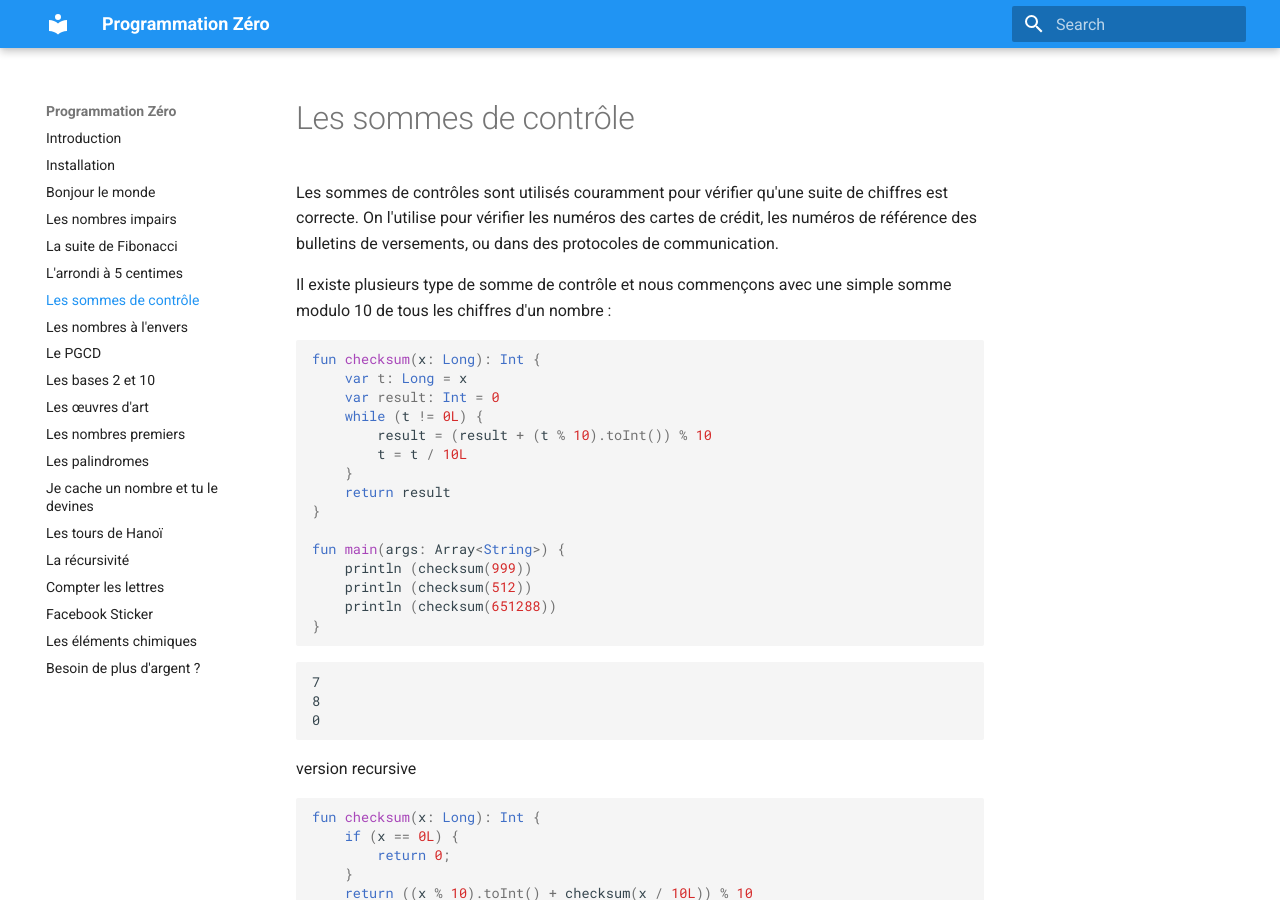
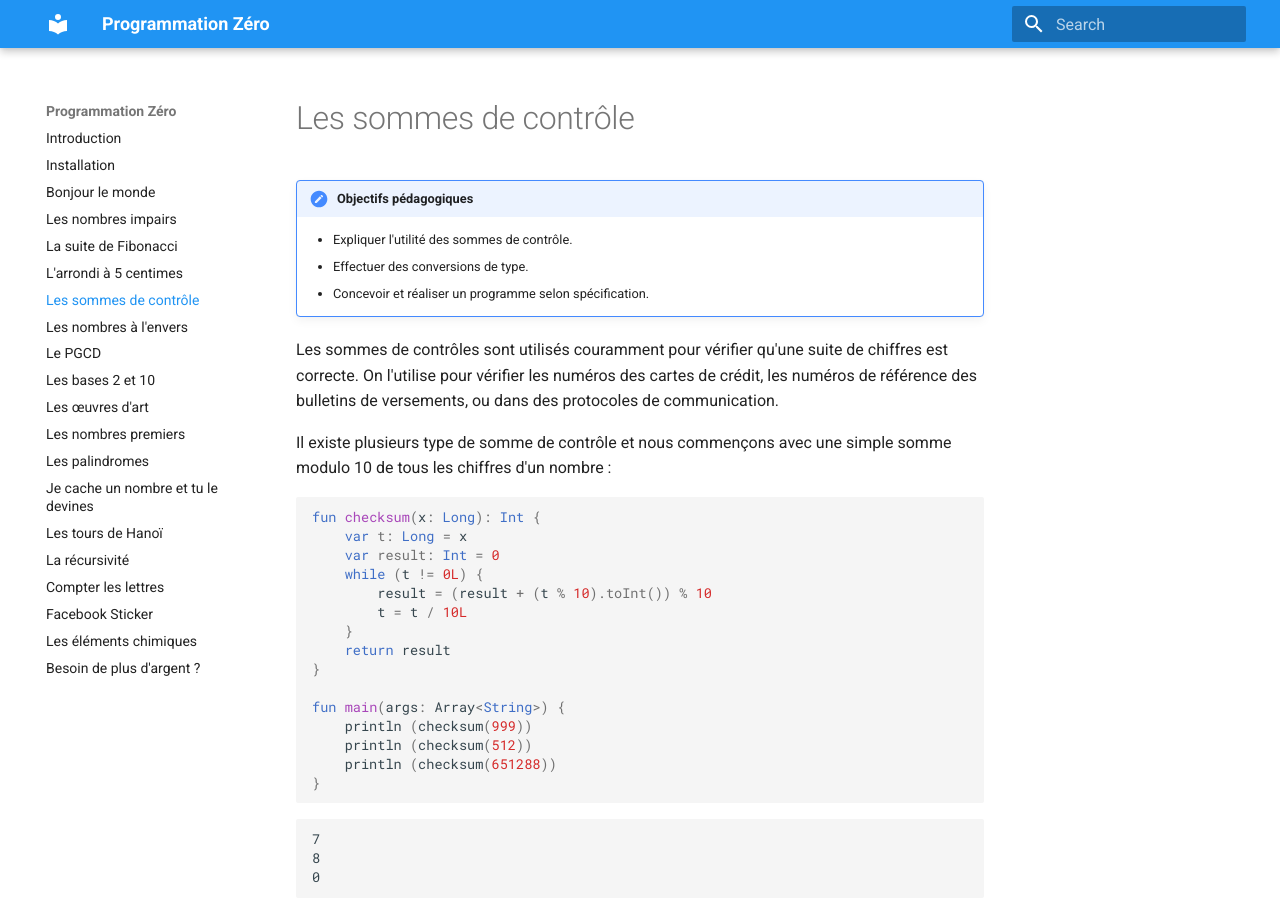
Before and after one commit to heia-fr/programmation-zero, an MkDocs documentation site: the page built from docs/checksum.md, in a window 1280 px wide and 900 px high. Built offline with MkDocs 1.6.1 and Material for MkDocs 9.7.7, drawn with Linux system fonts in a browser that asks for light colours; old or Windows-style settings are respelled for this version of MkDocs.

Commit message:
added objectives for checksums

```diff
--- a/docs/checksum.md
+++ b/docs/checksum.md
@@ -1,4 +1,9 @@
 # Les sommes de contrôle
+
+!!! summary "Objectifs pédagogiques"
+    * Expliquer l'utilité des sommes de contrôle.
+    * Effectuer des conversions de type.
+    * Concevoir et réaliser un programme selon spécification.
 
 Les sommes de contrôles sont utilisés couramment pour vérifier qu'une suite de chiffres est correcte. On l'utilise pour vérifier les numéros des cartes de crédit, les numéros de référence des bulletins de versements, ou dans des protocoles de communication.
 
```
